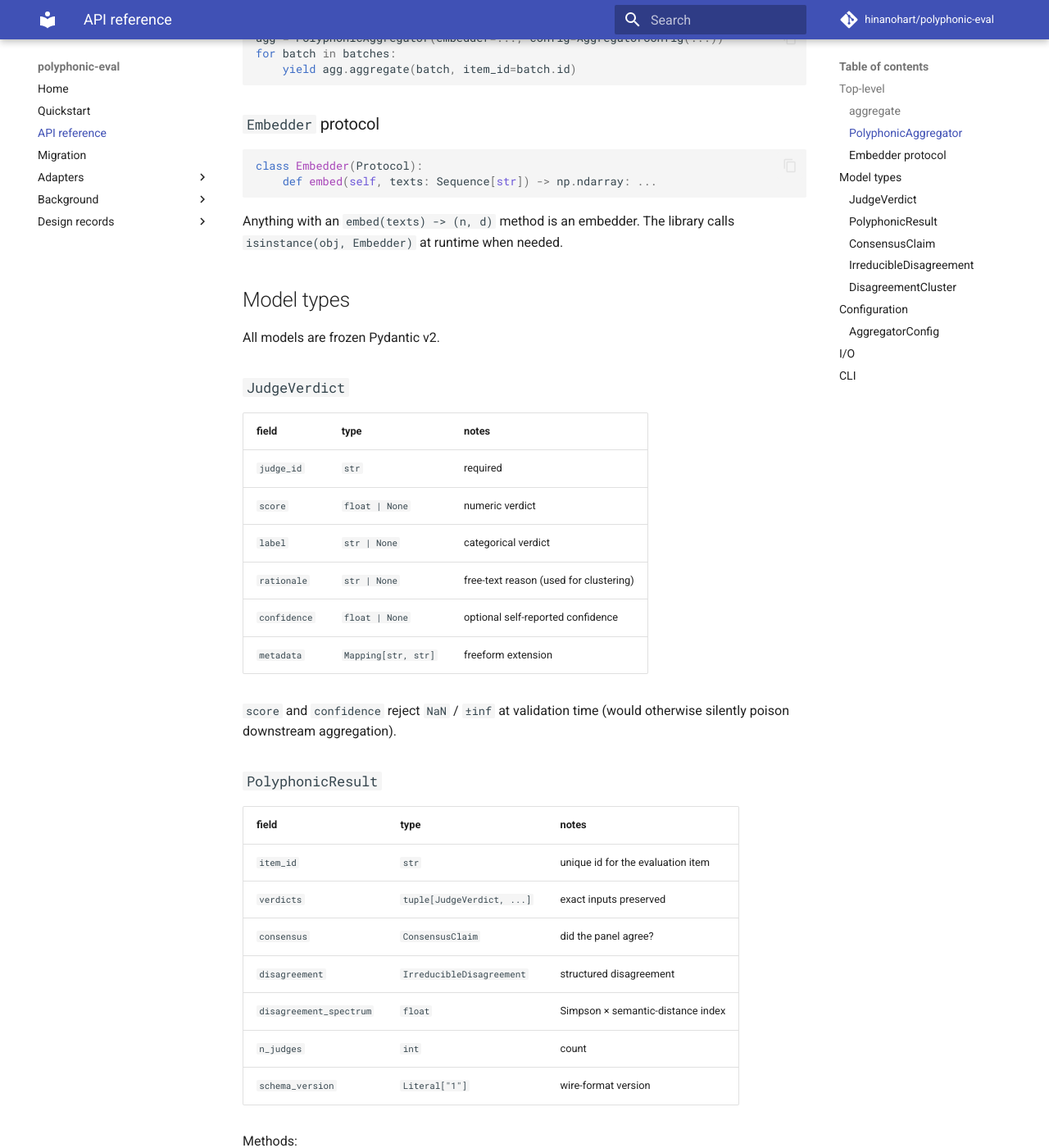
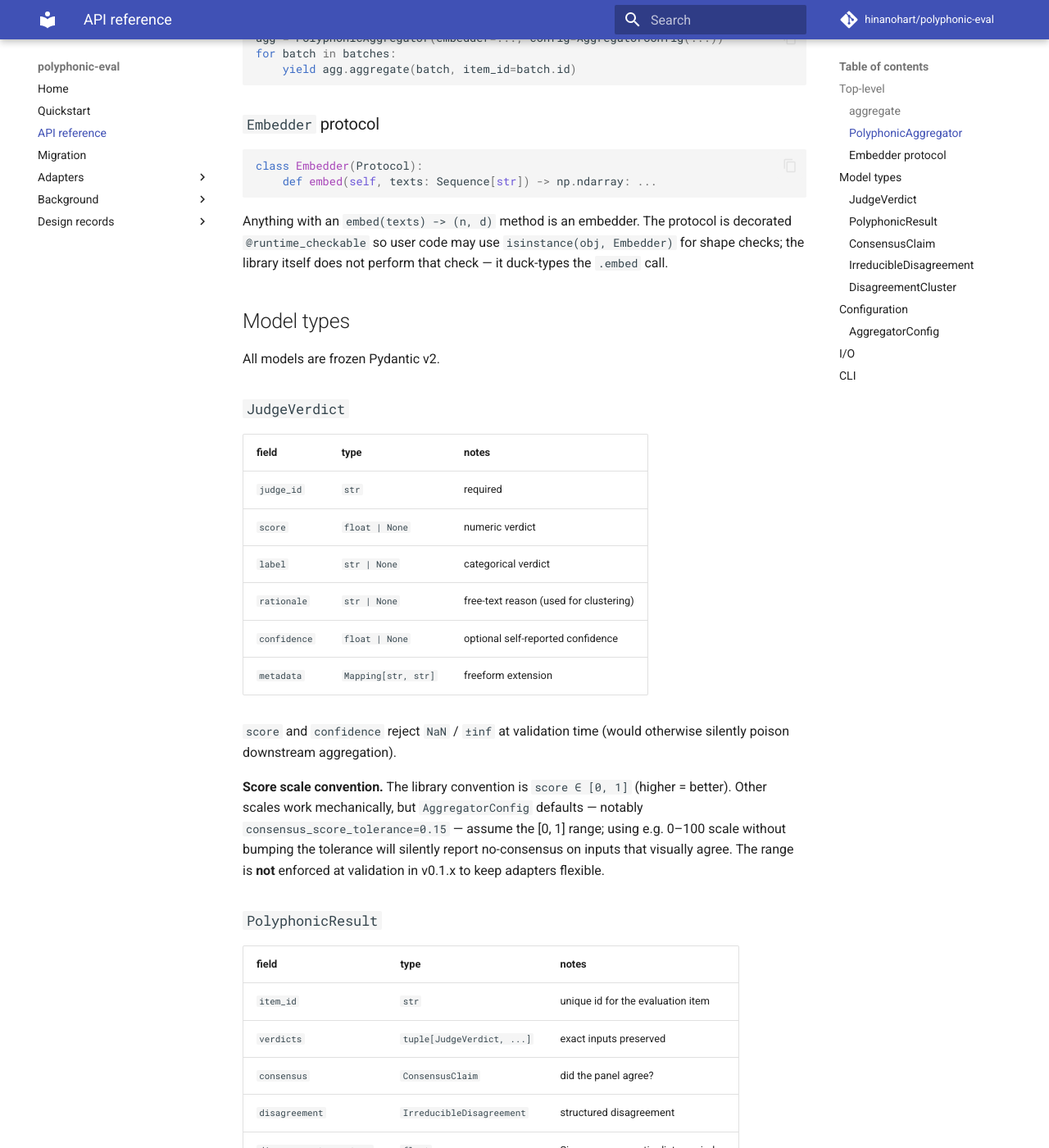
Before and after one commit to hinanohart/polyphonic-eval, an MkDocs documentation site: the page built from docs/api.md, in a window 1280 px wide and 1400 px high, scrolled down 585 px. Shown: the whole window at 82% size. Built offline with MkDocs 1.6.1 and Material for MkDocs 9.7.7, drawn with Linux system fonts in a browser that asks for light colours; comment, search, counter and statistics services are not loaded.

Commit message:
v0.1.2: numpy 2.x dep bounds, GH release body extract, doc fixes
- pyproject: scipy>=1.14, sklearn>=1.5, hdbscan>=0.8.40 (numpy 2.x compat)
- publish.yml: extract only current tag's CHANGELOG section as release body
- docs/api.md: drop false isinstance(Embedder) runtime-check claim, document
  score [0,1] convention and tolerance interaction
- docs/theory.md, docs/design/0003, docs/adapters/lm_eval: update lingering
  "v0.1.0 ships" phrasing to v0.1.x / past tense
- scripts/setup-pypi-publisher.sh: one-shot helper that walks the user
  through PyPI Trusted Publisher web registration and reruns the failed
  publish workflow (the only step the OSS cannot automate from CI)

No API surface change; wire format unchanged.

Co-Authored-By: Claude Opus 4.7 (1M context) <noreply@anthropic.com>

````diff
--- a/docs/api.md
+++ b/docs/api.md
@@ -34,8 +34,10 @@ class Embedder(Protocol):
     def embed(self, texts: Sequence[str]) -> np.ndarray: ...
 ```
 
-Anything with an ``embed(texts) -> (n, d)`` method is an embedder. The library
-calls ``isinstance(obj, Embedder)`` at runtime when needed.
+Anything with an ``embed(texts) -> (n, d)`` method is an embedder. The
+protocol is decorated ``@runtime_checkable`` so user code may use
+``isinstance(obj, Embedder)`` for shape checks; the library itself does
+not perform that check — it duck-types the ``.embed`` call.
 
 ## Model types
 
@@ -54,6 +56,13 @@ All models are frozen Pydantic v2.
 
 ``score`` and ``confidence`` reject ``NaN`` / ``±inf`` at validation time
 (would otherwise silently poison downstream aggregation).
+
+**Score scale convention.** The library convention is ``score ∈ [0, 1]``
+(higher = better). Other scales work mechanically, but ``AggregatorConfig``
+defaults — notably ``consensus_score_tolerance=0.15`` — assume the [0, 1]
+range; using e.g. 0–100 scale without bumping the tolerance will
+silently report no-consensus on inputs that visually agree. The range
+is **not** enforced at validation in v0.1.x to keep adapters flexible.
 
 ### ``PolyphonicResult``
 
--- a/src/polyphonic_eval/__init__.py
+++ b/src/polyphonic_eval/__init__.py
@@ -29,4 +29,4 @@ __all__ = [
     "default_embedder",
 ]
 
-__version__ = "0.1.1"
+__version__ = "0.1.2"
````
Also changed, not shown: CHANGELOG.md (+32 -0 lines), docs/adapters/lm_eval.md (+3 -3 lines), docs/design/0003-embedder-protocol.md (+1 -1 lines), docs/theory.md (+1 -1 lines), pyproject.toml (+4 -4 lines), 3 other files.
